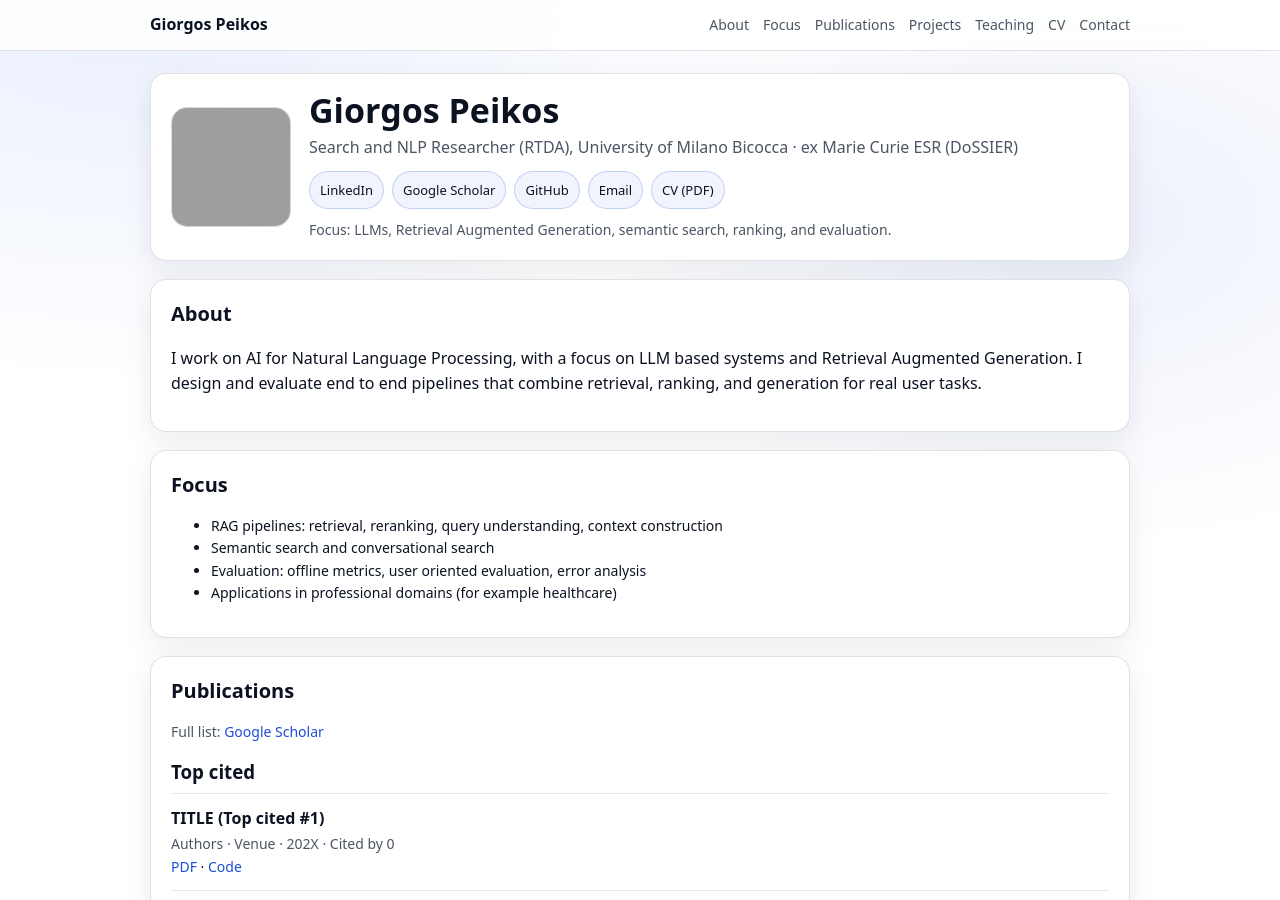
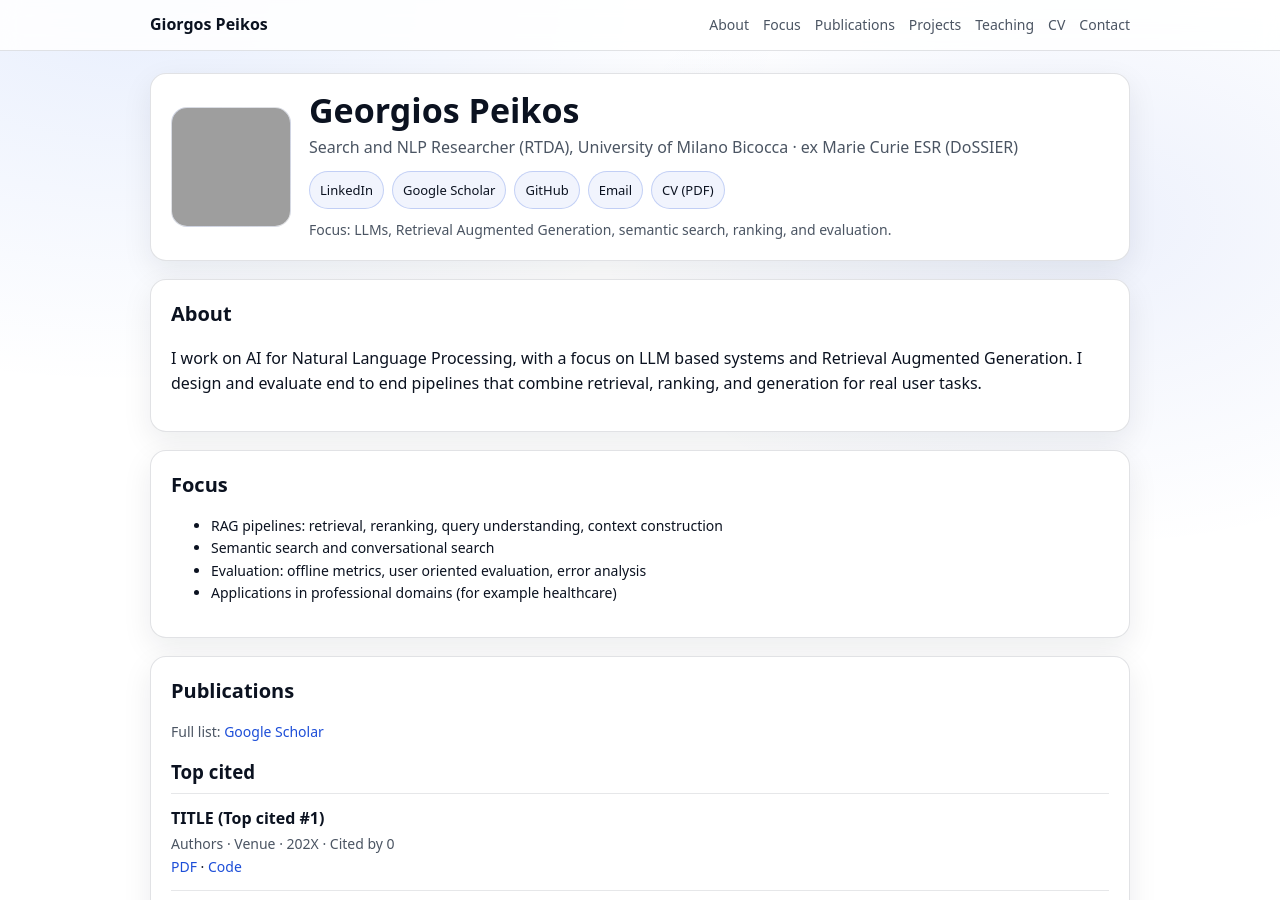
Before and after one commit to GiorgosPeikos/GiorgosPeikos.github.io, a Jekyll site: the page built from index.md, in a window 1280 px wide and 900 px high. Built offline with Jekyll 4.4.1, drawn with Linux system fonts in a browser that asks for light colours; our own code applies the rules of GitHub Pages for plain Markdown files; grey boxes are pictures that could not be loaded.

Commit message:
Name Update.

```diff
--- a/_config.yml
+++ b/_config.yml
@@ -1,4 +1,4 @@
-title: "Giorgos Peikos"
+title: "Georgios Peikos"
 description: "NLP • LLMs • RAG • Information Retrieval"
 url: "https://GiorgosPeikos.github.io"
 markdown: kramdown
--- a/index.md
+++ b/index.md
@@ -7,7 +7,7 @@ layout: default
     <img src="/assets/img/profile.png" alt="Profile photo" onerror="this.style.display='none'; this.parentElement.innerHTML='<div style=&quot;padding:14px&quot; class=&quot;muted small&quot;>Add assets/img/profile.png</div>';">
   </div>
   <div>
-    <h1>Giorgos Peikos</h1>
+    <h1>Georgios Peikos</h1>
     <div class="muted">
       Search and NLP Researcher (RTDA), University of Milano Bicocca · ex Marie Curie ESR (DoSSIER)
     </div>
```
